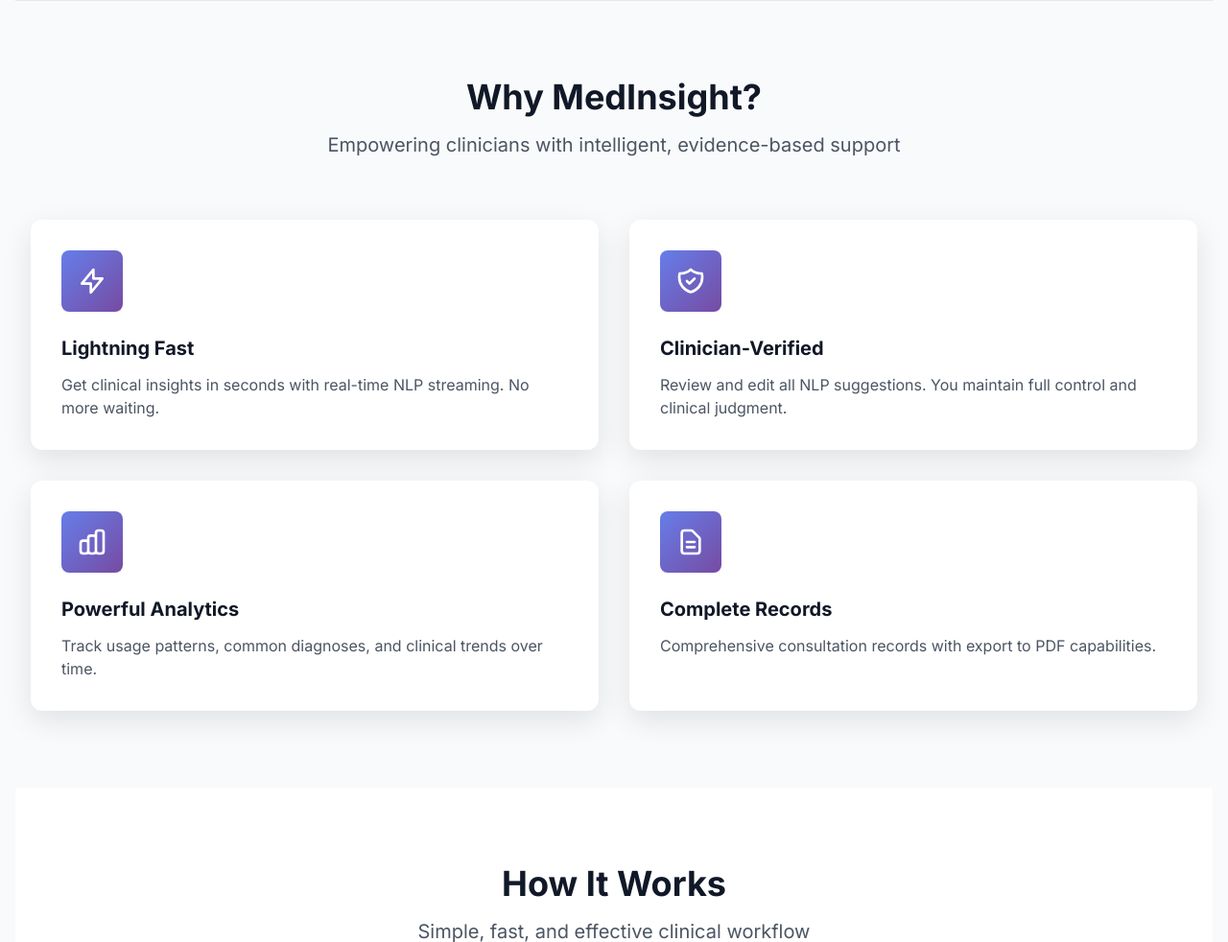
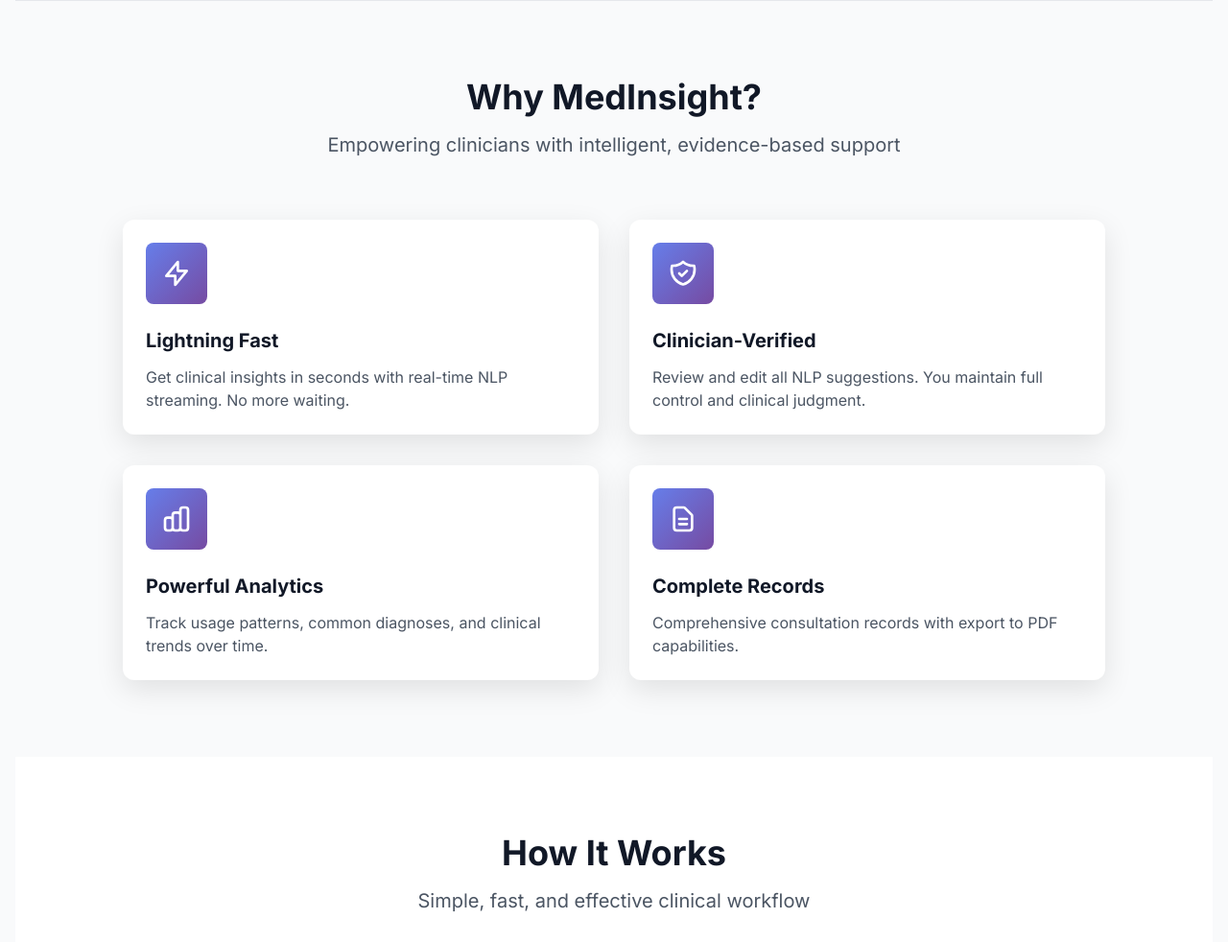
Before and after one commit to Hannah-Nossim/medInsight, a Django app: page / in a window 1280 px wide. Shown: the part 873-1855 px from the top of the page at 96% size. Run offline with Django 5.2, Linux system fonts and the light colour scheme; data that the repository does not hold is empty; some libraries are stand-ins or nearby versions.

Commit message:
u/ux layout fix_

```diff
--- a/consultations/templates/consultations/consultation_history.html
+++ b/consultations/templates/consultations/consultation_history.html
@@ -46,9 +46,9 @@
                         <select name="status" id="status"
                             class="w-full px-4 py-2 border border-gray-300 rounded-lg focus:ring-2 focus:ring-purple-500 focus:border-transparent">
                             <option value="">All Status</option>
-                            <option value="reviewed" {% if status_filter=='reviewed' %}selected{% endif %}>Reviewed
+                            <option value="reviewed" {% if status_filter == 'reviewed' %}selected{% endif %}>Reviewed
                             </option>
-                            <option value="pending" {% if status_filter=='pending' %}selected{% endif %}>Pending Review
+                            <option value="pending" {% if status_filter == 'pending' %}selected{% endif %}>Pending Review
                             </option>
                         </select>
                     </div>
--- a/consultations/templates/consultations/home.html
+++ b/consultations/templates/consultations/home.html
@@ -61,9 +61,9 @@
             <p class="text-xl text-gray-600">Empowering clinicians with intelligent, evidence-based support</p>
         </div>
 
-        <div class="grid grid-cols-1 md:grid-cols-2 gap-8">
+        <div class="grid grid-cols-1 md:grid-cols-2 gap-8 max-w-5xl mx-auto">
             <!-- Feature 1 -->
-            <div class="bg-white rounded-xl p-8 card-shadow hover:shadow-2xl transition duration-300">
+            <div class="bg-white rounded-xl p-6 card-shadow hover:shadow-2xl transition duration-300">
                 <div class="w-16 h-16 gradient-bg rounded-lg flex items-center justify-center mb-6">
                     <svg class="w-8 h-8 text-white" fill="none" stroke="currentColor" viewBox="0 0 24 24">
                         <path stroke-linecap="round" stroke-linejoin="round" stroke-width="2"
@@ -78,7 +78,7 @@
 
 
             <!-- Feature 3 -->
-            <div class="bg-white rounded-xl p-8 card-shadow hover:shadow-2xl transition duration-300">
+            <div class="bg-white rounded-xl p-6 card-shadow hover:shadow-2xl transition duration-300">
                 <div class="w-16 h-16 gradient-bg rounded-lg flex items-center justify-center mb-6">
                     <svg class="w-8 h-8 text-white" fill="none" stroke="currentColor" viewBox="0 0 24 24">
                         <path stroke-linecap="round" stroke-linejoin="round" stroke-width="2"
@@ -92,7 +92,7 @@
             </div>
 
             <!-- Feature 4 -->
-            <div class="bg-white rounded-xl p-8 card-shadow hover:shadow-2xl transition duration-300">
+            <div class="bg-white rounded-xl p-6 card-shadow hover:shadow-2xl transition duration-300">
                 <div class="w-16 h-16 gradient-bg rounded-lg flex items-center justify-center mb-6">
                     <svg class="w-8 h-8 text-white" fill="none" stroke="currentColor" viewBox="0 0 24 24">
                         <path stroke-linecap="round" stroke-linejoin="round" stroke-width="2"
@@ -105,7 +105,7 @@
             </div>
 
             <!-- Feature 5 -->
-            <div class="bg-white rounded-xl p-8 card-shadow hover:shadow-2xl transition duration-300">
+            <div class="bg-white rounded-xl p-6 card-shadow hover:shadow-2xl transition duration-300">
                 <div class="w-16 h-16 gradient-bg rounded-lg flex items-center justify-center mb-6">
                     <svg class="w-8 h-8 text-white" fill="none" stroke="currentColor" viewBox="0 0 24 24">
                         <path stroke-linecap="round" stroke-linejoin="round" stroke-width="2"
```
